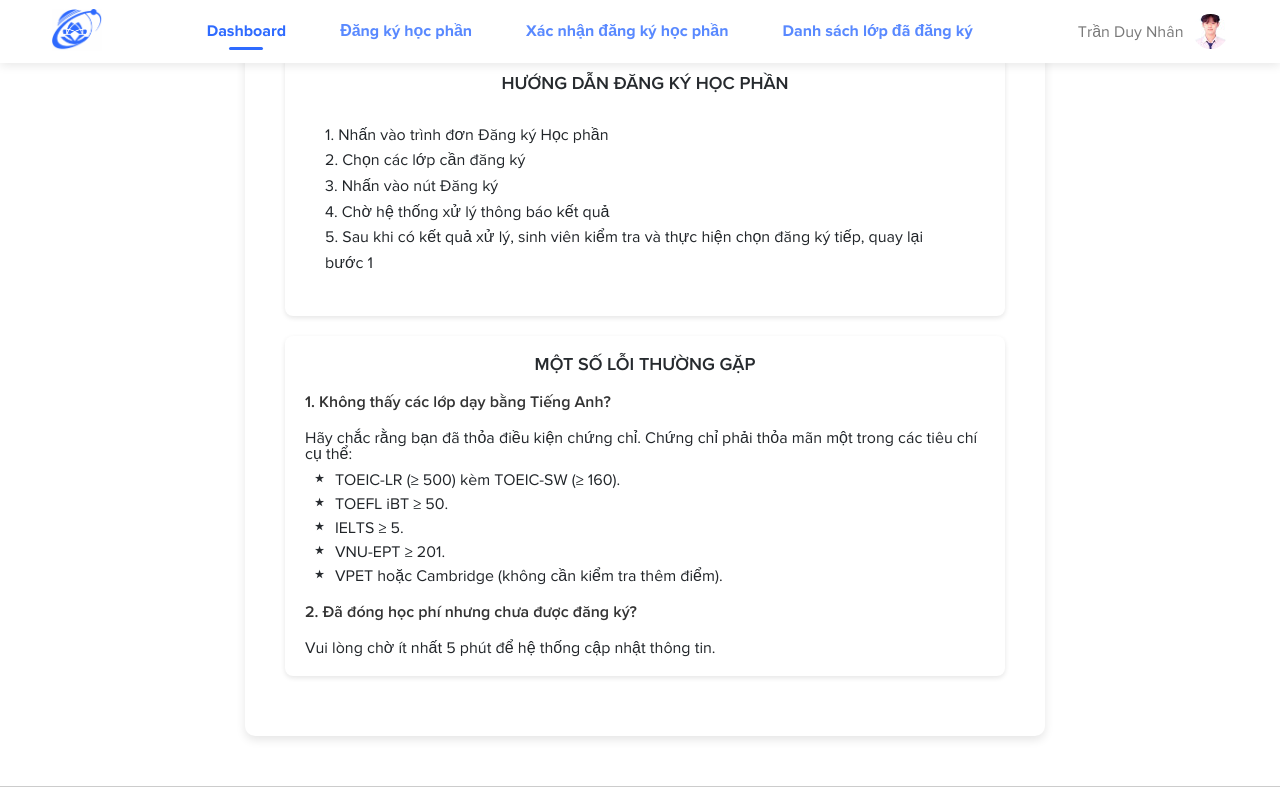
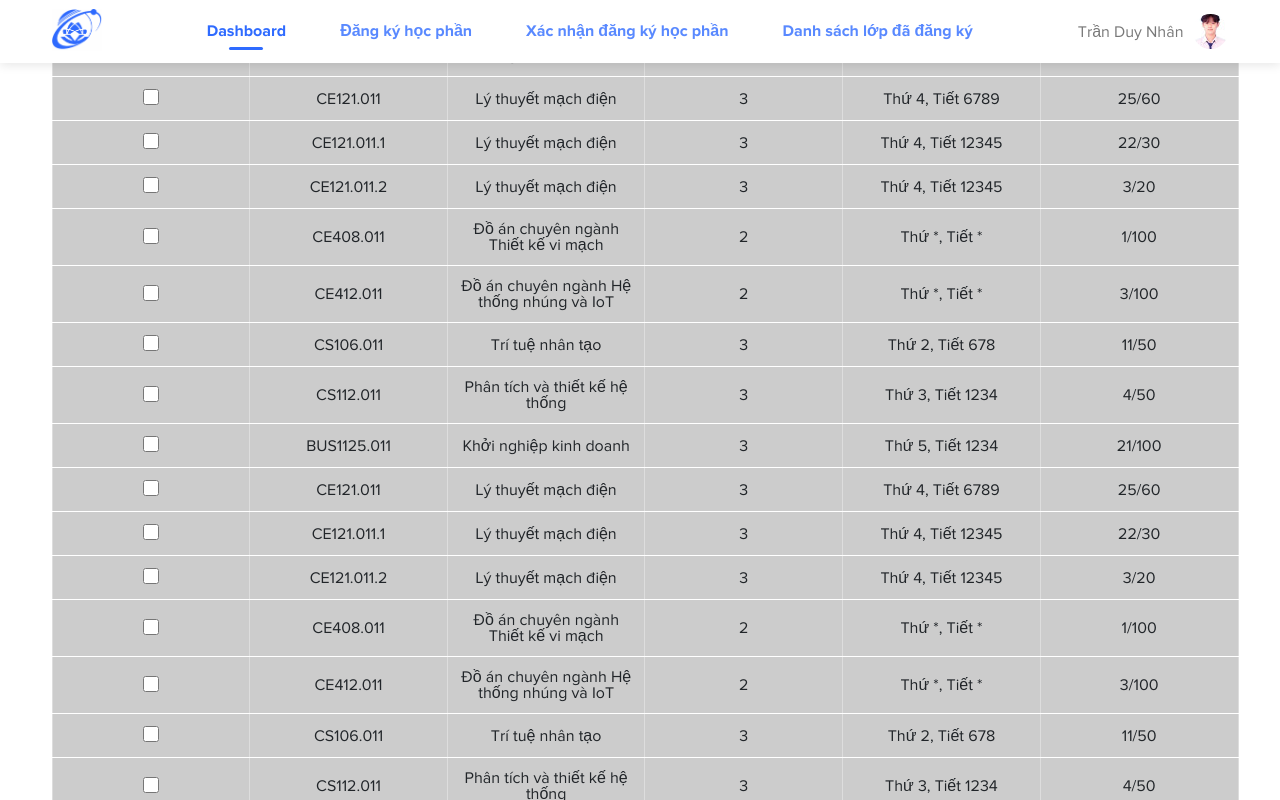
Before and after one commit to FatPat117/IE103, a React (Vite) app: page / in a window 1280 px wide. Shown: the top 800 px of the page. Built offline with nearby package versions, Linux system fonts and the light colour scheme.

Commit message:
ClassList page

```diff
--- a/src/App.jsx
+++ b/src/App.jsx
@@ -1,5 +1,6 @@
 import Footer from "./components/Footer/Footer";
 import Header from "./components/Header/Header";
+import ClassList from "./pages/ClassList/ClassList";
 import Home from "./pages/Home/Home";
 import Schedule from "./pages/Schedule/Schedule";
 
@@ -7,7 +8,7 @@ function App() {
     return (
         <>
             <Header />
-            <Home />
+            <ClassList />
             <Footer />
         </>
     );
--- a/src/pages/ClassList/ClassList.jsx
+++ b/src/pages/ClassList/ClassList.jsx
@@ -0,0 +1,202 @@
+import { useState } from "react";
+import classNames from "classnames/bind";
+import styles from "./ClassList.module.css";
+
+const cx = classNames.bind(styles);
+
+const classData = [
+    {
+        id: "BUS1125.011",
+        name: "Khởi nghiệp kinh doanh",
+        credits: 3,
+        schedule: "Thứ 5, Tiết 1234",
+        registered: "21/100",
+    },
+    { id: "CE121.011", name: "Lý thuyết mạch điện", credits: 3, schedule: "Thứ 4, Tiết 6789", registered: "25/60" },
+    { id: "CE121.011.1", name: "Lý thuyết mạch điện", credits: 3, schedule: "Thứ 4, Tiết 12345", registered: "22/30" },
+    { id: "CE121.011.2", name: "Lý thuyết mạch điện", credits: 3, schedule: "Thứ 4, Tiết 12345", registered: "3/20" },
+    {
+        id: "CE408.011",
+        name: "Đồ án chuyên ngành Thiết kế vi mạch",
+        credits: 2,
+        schedule: "Thứ *, Tiết *",
+        registered: "1/100",
+    },
+    {
+        id: "CE412.011",
+        name: "Đồ án chuyên ngành Hệ thống nhúng và IoT",
+        credits: 2,
+        schedule: "Thứ *, Tiết *",
+        registered: "3/100",
+    },
+    { id: "CS106.011", name: "Trí tuệ nhân tạo", credits: 3, schedule: "Thứ 2, Tiết 678", registered: "11/50" },
+    {
+        id: "CS112.011",
+        name: "Phân tích và thiết kế hệ thống",
+        credits: 3,
+        schedule: "Thứ 3, Tiết 1234",
+        registered: "4/50",
+    },
+    {
+        id: "BUS1125.011",
+        name: "Khởi nghiệp kinh doanh",
+        credits: 3,
+        schedule: "Thứ 5, Tiết 1234",
+        registered: "21/100",
+    },
+    { id: "CE121.011", name: "Lý thuyết mạch điện", credits: 3, schedule: "Thứ 4, Tiết 6789", registered: "25/60" },
+    { id: "CE121.011.1", name: "Lý thuyết mạch điện", credits: 3, schedule: "Thứ 4, Tiết 12345", registered: "22/30" },
+    { id: "CE121.011.2", name: "Lý thuyết mạch điện", credits: 3, schedule: "Thứ 4, Tiết 12345", registered: "3/20" },
+    {
+        id: "CE408.011",
+        name: "Đồ án chuyên ngành Thiết kế vi mạch",
+        credits: 2,
+        schedule: "Thứ *, Tiết *",
+        registered: "1/100",
+    },
+    {
+        id: "CE412.011",
+        name: "Đồ án chuyên ngành Hệ thống nhúng và IoT",
+        credits: 2,
+        schedule: "Thứ *, Tiết *",
+        registered: "3/100",
+    },
+    { id: "CS106.011", name: "Trí tuệ nhân tạo", credits: 3, schedule: "Thứ 2, Tiết 678", registered: "11/50" },
+    {
+        id: "CS112.011",
+        name: "Phân tích và thiết kế hệ thống",
+        credits: 3,
+        schedule: "Thứ 3, Tiết 1234",
+        registered: "4/50",
+    },
+    {
+        id: "BUS1125.011",
+        name: "Khởi nghiệp kinh doanh",
+        credits: 3,
+        schedule: "Thứ 5, Tiết 1234",
+        registered: "21/100",
+    },
+    { id: "CE121.011", name: "Lý thuyết mạch điện", credits: 3, schedule: "Thứ 4, Tiết 6789", registered: "25/60" },
+    { id: "CE121.011.1", name: "Lý thuyết mạch điện", credits: 3, schedule: "Thứ 4, Tiết 12345", registered: "22/30" },
+    { id: "CE121.011.2", name: "Lý thuyết mạch điện", credits: 3, schedule: "Thứ 4, Tiết 12345", registered: "3/20" },
+    {
+        id: "CE408.011",
+        name: "Đồ án chuyên ngành Thiết kế vi mạch",
+        credits: 2,
+        schedule: "Thứ *, Tiết *",
+        registered: "1/100",
+    },
+    {
+        id: "CE412.011",
+        name: "Đồ án chuyên ngành Hệ thống nhúng và IoT",
+        credits: 2,
+        schedule: "Thứ *, Tiết *",
+        registered: "3/100",
+    },
+    { id: "CS106.011", name: "Trí tuệ nhân tạo", credits: 3, schedule: "Thứ 2, Tiết 678", registered: "11/50" },
+    {
+        id: "CS112.011",
+        name: "Phân tích và thiết kế hệ thống",
+        credits: 3,
+        schedule: "Thứ 3, Tiết 1234",
+        registered: "4/50",
+    },
+    {
+        id: "BUS1125.011",
+        name: "Khởi nghiệp kinh doanh",
+        credits: 3,
+        schedule: "Thứ 5, Tiết 1234",
+        registered: "21/100",
+    },
+    { id: "CE121.011", name: "Lý thuyết mạch điện", credits: 3, schedule: "Thứ 4, Tiết 6789", registered: "25/60" },
+    { id: "CE121.011.1", name: "Lý thuyết mạch điện", credits: 3, schedule: "Thứ 4, Tiết 12345", registered: "22/30" },
+    { id: "CE121.011.2", name: "Lý thuyết mạch điện", credits: 3, schedule: "Thứ 4, Tiết 12345", registered: "3/20" },
+    {
+        id: "CE408.011",
+        name: "Đồ án chuyên ngành Thiết kế vi mạch",
+        credits: 2,
+        schedule: "Thứ *, Tiết *",
+        registered: "1/100",
+    },
+    {
+        id: "CE412.011",
+        name: "Đồ án chuyên ngành Hệ thống nhúng và IoT",
+        credits: 2,
+        schedule: "Thứ *, Tiết *",
+        registered: "3/100",
+    },
+    { id: "CS106.011", name: "Trí tuệ nhân tạo", credits: 3, schedule: "Thứ 2, Tiết 678", registered: "11/50" },
+    {
+        id: "CS112.011",
+        name: "Phân tích và thiết kế hệ thống",
+        credits: 3,
+        schedule: "Thứ 3, Tiết 1234",
+        registered: "4/50",
+    },
+];
+
+function ClassList() {
+    const [searchTerm, setSearchTerm] = useState("");
+    const [selectedClasses, setSelectedClasses] = useState({});
+
+    const handleSearch = (event) => {
+        setSearchTerm(event.target.value);
+    };
+
+    const toggleSelection = (id) => {
+        setSelectedClasses((prev) => ({
+            ...prev,
+            [id]: !prev[id],
+        }));
+    };
+
+    const filteredClasses = classData.filter((item) => item.id.toLowerCase().includes(searchTerm.toLowerCase()));
+
+    return (
+        <div className={cx("wrapper")}>
+            <div className="container">
+                <h2 className={cx("title")}>Danh sách lớp mở đăng ký thử nghiệm</h2>
+                <input
+                    type="text"
+                    placeholder="Nhập vào Mã môn học hoặc mã lớp để tìm kiếm, nhiều lớp cách nhau dấu phẩy, khoảng trắng, xuống dòng hoặc dấu chấm phẩy (,;\n\r)"
+                    className={cx("search-input", "full-width")}
+                    value={searchTerm}
+                    onChange={handleSearch}
+                />
+                <table className={cx("table")}>
+                    <thead>
+                        <tr>
+                            <th className={cx("th", "header")}></th>
+                            <th className={cx("th", "header")}>Mã lớp</th>
+                            <th className={cx("th", "header")}>Môn học</th>
+                            <th className={cx("th", "header")}>Số TC</th>
+                            <th className={cx("th", "header")}>Thời gian học</th>
+                            <th className={cx("th", "header")}>Đã ĐK/Sĩ số</th>
+                        </tr>
+                    </thead>
+                    <tbody>
+                        {filteredClasses.map((item, index) => (
+                            <tr key={index} className={cx("tr", { even: index % 2 === 0, odd: index % 2 !== 0 })}>
+                                <td className={cx("td")}>
+                                    <input
+                                        type="checkbox"
+                                        className={cx("checkbox-small")}
+                                        checked={!!selectedClasses[item.id]}
+                                        onChange={() => toggleSelection(item.id)}
+                                    />
+                                </td>
+                                <td className={cx("td")}>{item.id}</td>
+                                <td className={cx("td")}>{item.name}</td>
+                                <td className={cx("td")}>{item.credits}</td>
+                                <td className={cx("td")}>{item.schedule}</td>
+                                <td className={cx("td")}>{item.registered}</td>
+                            </tr>
+                        ))}
+                    </tbody>
+                </table>
+            </div>
+        </div>
+    );
+}
+
+export default ClassList;
--- /dev/null
+++ b/src/pages/ClassList/ClassList.module.css
@@ -0,0 +1,56 @@
+.wrapper {
+    margin: 100px auto 20px auto;
+    padding: 20px;
+    background: var(--background-color);
+    border-radius: 8px;
+}
+
+.title {
+    text-align: center;
+    font-size: 2.4rem;
+    font-weight: bold;
+    margin-bottom: 20px;
+}
+
+.search-input {
+    display: block;
+    width: 100%;
+    padding: 10px;
+    font-size: 1.6rem;
+    border: 1px solid var(--thin-text-color);
+    border-radius: 5px;
+    margin-bottom: 15px;
+}
+
+.table {
+    width: 100%;
+    border-collapse: collapse;
+    background: var(--background-color);
+    border-radius: 8px;
+    overflow: hidden;
+}
+
+.th,
+.td {
+    padding: 12px;
+    text-align: center;
+    border-bottom: 1px solid var(--background-color);
+}
+
+.header {
+    background: var(--background-color);
+    color: var(--text-color);
+    font-weight: bold;
+}
+
+.checkbox-small {
+    width: 16px;
+    height: 16px;
+    cursor: pointer;
+}
+
+.checkbox-container {
+    display: flex;
+    justify-content: center;
+    align-items: center;
+}
```
